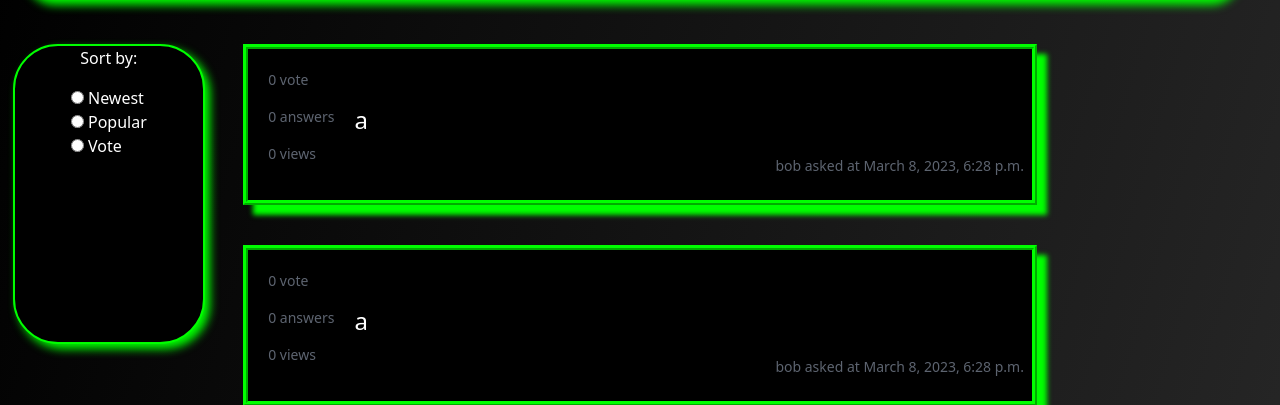
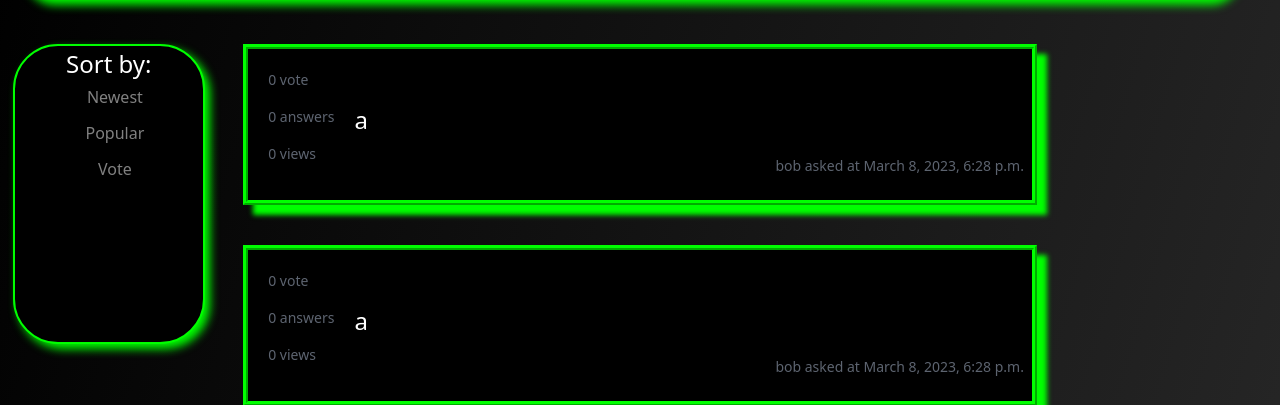
Before and after one commit to al1oncik/alprogu, a Django app: page / in a window 1280 px wide. Shown: the part 76-481 px from the top of the page. Run offline with Django 4.2, Linux system fonts and the light colour scheme; data comes from the database, SQL or seed files in the repository; both versions use the stored data as it was after the commit.

Commit message:
new sorting menu style

```diff
--- a/main/static/css/base.css
+++ b/main/static/css/base.css
@@ -59,7 +59,26 @@ body {
 #sorting-methods {
     display: flex;
     flex-direction: column;
-    justify-content: space-around;
+}
+
+.sorting-button {
+    background-color: black;
+    color: grey;
+    border: none;
+    margin-bottom: 10px;
+}
+
+.sorting-button i {
+    color: black;
+}
+
+.sorting-button:hover {
+    text-decoration: underline;
+    color: #00ff00;
+}
+
+.sorting-button:hover i {
+    color: #00ff00;
 }
 
 footer {
--- a/main/static/js/base.js
+++ b/main/static/js/base.js
@@ -7,10 +7,3 @@ function closeQuestionCreationForm() {
     var form = document.getElementById('create-question-form');
     form.style.display = "none";
 }
-
-function submitSortingMethodForm(method) {
-    document.getElementById("sorting-methods").submit();
-    var radio = document.getElementById(method);
-    radio.checked = true;
-
-}
--- a/main/templates/main/base.html
+++ b/main/templates/main/base.html
@@ -30,20 +30,11 @@
             </div>
         </div>
         <div class="left-side-menu">
-            <p>Sort by:</p>
+            <p style="font-size: 24px; margin-bottom: 2px;">Sort by:</p>
             <form id="sorting-methods" action="{% url 'main:index' %}" method="get">
-                <label>
-                    <input id="Newest" type="radio" name="sorting" value="Newest" onclick="submitSortingMethodForm(Newest)">
-                    Newest
-                </label>
-                <label>
-                    <input id="Popular" type="radio" name="sorting" value="Popular" onclick="submitSortingMethodForm(Popular)">
-                    Popular
-                </label>
-                <label>
-                    <input id="Vote" type="radio" name="sorting" value="Vote" onclick="submitSortingMethodForm(Vote)">
-                    Vote
-                </label>
+                <button class="sorting-button" type="submit" name="Newest"><i class="fa-sharp fa-solid fa-caret-right"></i> Newest</button>
+                <button class="sorting-button" type="submit" name="Popular"><i class="fa-sharp fa-solid fa-caret-right"></i> Popular</button>
+                <button class="sorting-button" type="submit" name="Vote"><i class="fa-sharp fa-solid fa-caret-right"></i> Vote</button>
             </form>
         </div>
         {% block content %}
--- a/main/views.py
+++ b/main/views.py
@@ -19,13 +19,13 @@ def index(request, page=1):
     else:
         form = QuestionCreateForm()
     if request.method == "GET":
-        if "sorting" in request.GET:
-            if request.GET['sorting'] == "Newest":
-                paginator = Paginator(Topic.objects.order_by('-id'), 20)
-            if request.GET['sorting'] == "Popular":
-                paginator = Paginator(Topic.objects.order_by('-views'), 20)
-            if request.GET['sorting'] == "Vote":
-                paginator = Paginator(Topic.objects.order_by('-vote'), 20)
+        print(request.GET)
+        if 'Newest' in request.GET:
+            paginator = Paginator(Topic.objects.order_by('-id'), 20)
+        if 'Popular' in request.GET:
+            paginator = Paginator(Topic.objects.order_by('-views'), 20)
+        if 'Vote' in request.GET:
+            paginator = Paginator(Topic.objects.order_by('-vote'), 20)
 
         if "search" in request.GET:
             topics = Topic.objects.filter(title__icontains=request.GET['search'])
```
Also changed, not shown: db.sqlite3.
